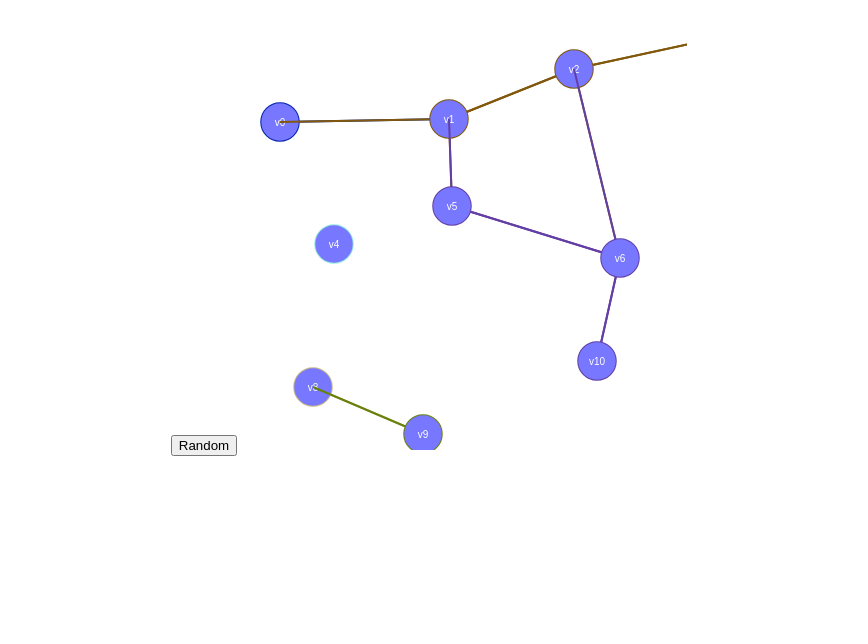
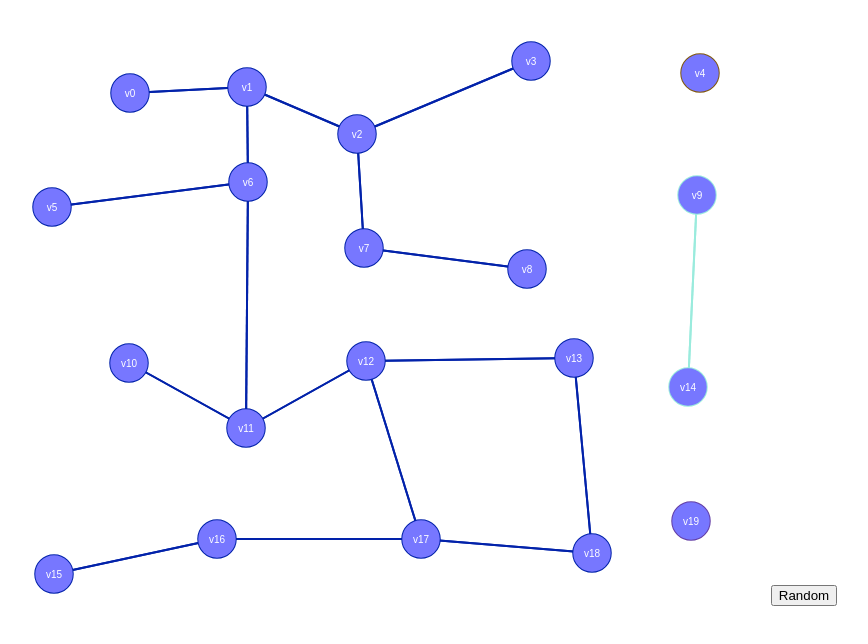
Before and after one commit to bloominstituteoftechnology/Sprint-Challenge--Graphs, a React (Create React App) app in the folder graph_dfs_debug/: page / in a window 1280 px wide. Shown: the top 644 px of the page, without its empty margins (211-1079 px from the left). Built offline with nearby package versions, Linux system fonts and the light colour scheme.

Commit message:
Finished the first part of the sprint

```diff
--- a/graph_dfs_debug/src/App.js
+++ b/graph_dfs_debug/src/App.js
@@ -3,8 +3,8 @@ import { Graph } from './graph';
 import './App.css';
 
 // Define the size of the random graph
-const xCount = 4;
-const yCount = 3;
+const xCount = 5;
+const yCount = 4;
 const boxSize = 150;
 const probability = 0.6;
 
@@ -91,7 +91,7 @@ class GraphView extends Component {
    * Draw the connected components
    */
   updateCanvasConnectedComponents() {
-    function randomHexColor() {
+   function randomHexColor() {
       let color = ((Math.random() * 240)|0).toString(16);
 
       if (color.length === 1) {
@@ -119,7 +119,7 @@ class GraphView extends Component {
    * Render
    */
   render() {
-    return <canvas ref="canvas" width={canvasHeight} height={canvasHeight}></canvas>;
+    return <canvas ref="canvas" width={canvasWidth} height={canvasHeight}></canvas>;
   }
 }
 
@@ -155,8 +155,8 @@ class App extends Component {
   render() {
     return (
       <div className="App">
-        <button onClick={this.Button}>Random</button>
         <GraphView graph={this.state.graph}></GraphView>
+        <button onClick={this.onButton}>Random</button>
       </div>
     );
   }
--- a/graph_dfs_debug/src/graph.js
+++ b/graph_dfs_debug/src/graph.js
@@ -12,10 +12,11 @@ export class Edge {
  * Vertex
  */
 export class Vertex {
-  constructor(value='vertex', color='white') {
+  constructor(value='Default', pos = { x: -1, y: -1}, color='white') {
     this.value = value;
     this.edges = [];
     this.color = color;
+    this.pos = pos;
   }
 }
 
@@ -113,33 +114,64 @@ export class Graph {
     }
   }
 
-  /**
-   * Depth-first Search
+    /**
+   * BFS
    */
-  dfs(start) {
+  bfs(start) {
+    // !!! IMPLEMENT ME
     const component = new Set();
-    const stack = [];
+    const queue = [];
 
-    stack.push(start);
+    start.color = 'gray';
+    queue.push(start);
 
-    while (stack.length > 0) {
-      const u = stack.pop();
-      if (u.color === 'white') {
-        u.color = 'gray';
+    while (queue.length > 0) {
+      const node = queue[0];
 
-        for (let e of u.edges) {
-          stack.push(e.destination);
+      for (let edge of node.edges) {
+        const vertex = edge.destination;
+        if (vertex.color === 'white') {
+          vertex.color = 'gray';
+          queue.push(vertex);
         }
       }
 
-      stack.shift(); // de-stack
-      u.color = 'black';
+      queue.shift();
+      node.color = 'black';
 
-      component.add(u);
+      component.add(node);
     }
 
     return component;
   }
+
+  // /**
+  //  * Depth-first Search
+  //  */
+  // dfs(start) {
+  //   const component = new Set();
+  //   const stack = [];
+
+  //   stack.push(start);
+
+  //   while (stack.length > 0) {
+  //     const u = stack.pop();
+  //     if (u.color === 'white') {
+  //       u.color = 'gray';
+
+  //       for (let e of u.edges) {
+  //         stack.push(e.destination);
+  //       }
+  //     }
+
+  //     stack.shift(); // de-stack
+  //     u.color = 'black';
+
+  //     component.add(u);
+  //   }
+
+  //   return component;
+  // }
 
   /**
    * Get the connected components
@@ -149,7 +181,7 @@ export class Graph {
 
     for (let v of this.vertexes) {
       if (v.color === 'white') {
-        const component = this.dfs(v);
+        const component = this.bfs(v);
         componentsList.push(component);
       }
     }
```
Also changed, not shown: 2 other files (tests, documents, lock files or other folders).
